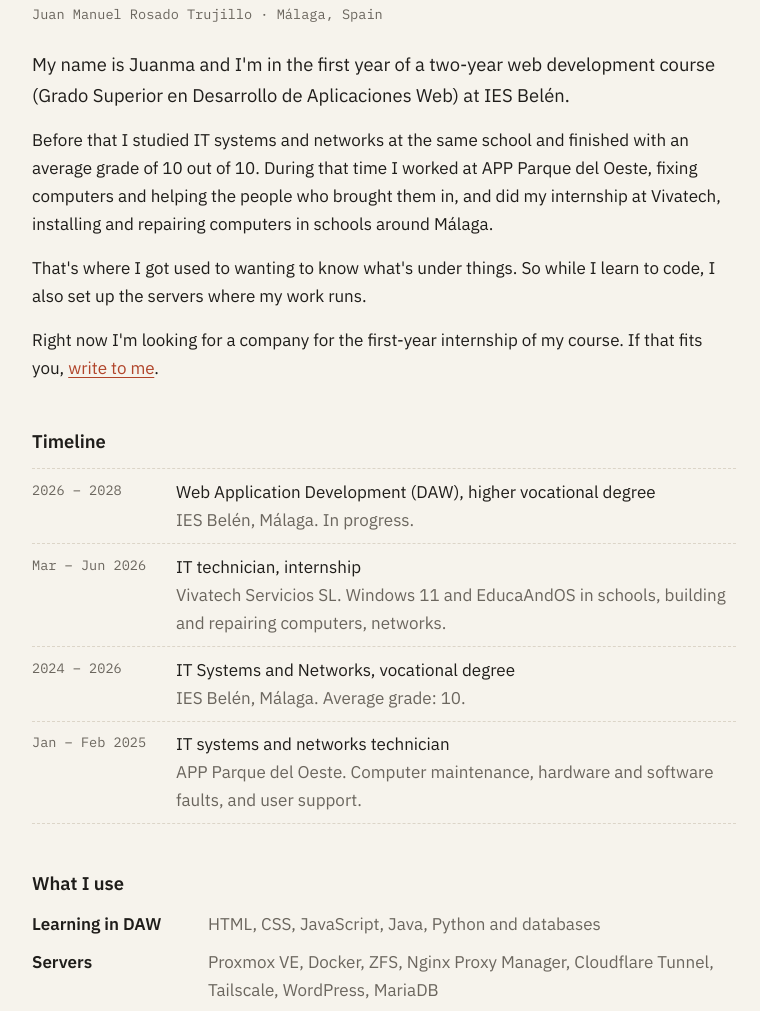
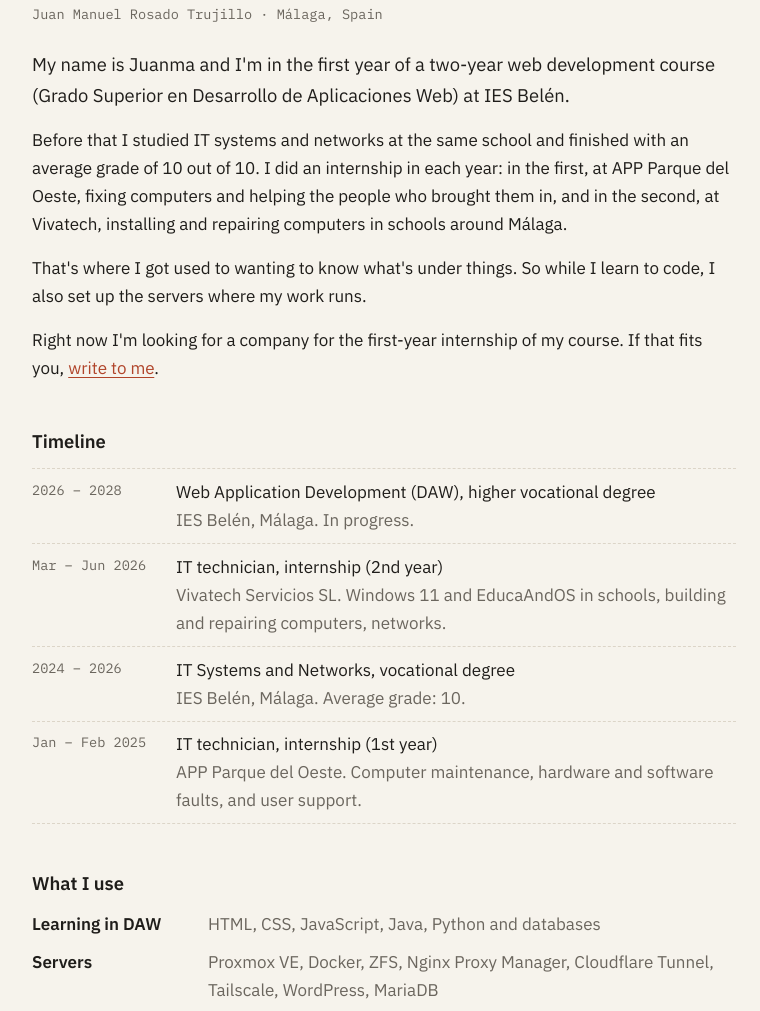
Before and after one commit to Juanma-Rosado/servidor-casero, a plain HTML site: page web/portfolio/en/about.html in a window 1280 px wide. Shown: the part 167-1178 px from the top of the page, without its empty margins (256-1016 px from the left). Drawn offline with Linux system fonts and the light colour scheme.

Commit message:
Sobre mí: APP Parque del Oeste fueron mis prácticas de primero

```diff
--- a/web/portfolio/en/about.html
+++ b/web/portfolio/en/about.html
@@ -46,7 +46,7 @@
     <p class="dato">Juan Manuel Rosado Trujillo · Málaga, Spain</p>
 
     <p class="entradilla">My name is Juanma and I'm in the first year of a two-year web development course (Grado Superior en Desarrollo de Aplicaciones Web) at IES Belén.</p>
-    <p>Before that I studied IT systems and networks at the same school and finished with an average grade of 10 out of 10. During that time I worked at APP Parque del Oeste, fixing computers and helping the people who brought them in, and did my internship at Vivatech, installing and repairing computers in schools around Málaga.</p>
+    <p>Before that I studied IT systems and networks at the same school and finished with an average grade of 10 out of 10. I did an internship in each year: in the first, at APP Parque del Oeste, fixing computers and helping the people who brought them in, and in the second, at Vivatech, installing and repairing computers in schools around Málaga.</p>
     <p>That's where I got used to wanting to know what's under things. So while I learn to code, I also set up the servers where my work runs.</p>
     <p>Right now I'm looking for a company for the first-year internship of my course. If that fits you, <a href="/en/contact.html">write to me</a>.</p>
 
@@ -62,7 +62,7 @@
       <li>
         <span class="fecha">Mar – Jun 2026</span>
         <div>
-          IT technician, internship
+          IT technician, internship (2nd year)
           <p>Vivatech Servicios SL. Windows 11 and EducaAndOS in schools, building and repairing computers, networks.</p>
         </div>
       </li>
@@ -76,7 +76,7 @@
       <li>
         <span class="fecha">Jan – Feb 2025</span>
         <div>
-          IT systems and networks technician
+          IT technician, internship (1st year)
           <p>APP Parque del Oeste. Computer maintenance, hardware and software faults, and user support.</p>
         </div>
       </li>
```
Also changed, not shown: web/portfolio/sobre-mi.html (+3 -3 lines), 2 other files.
